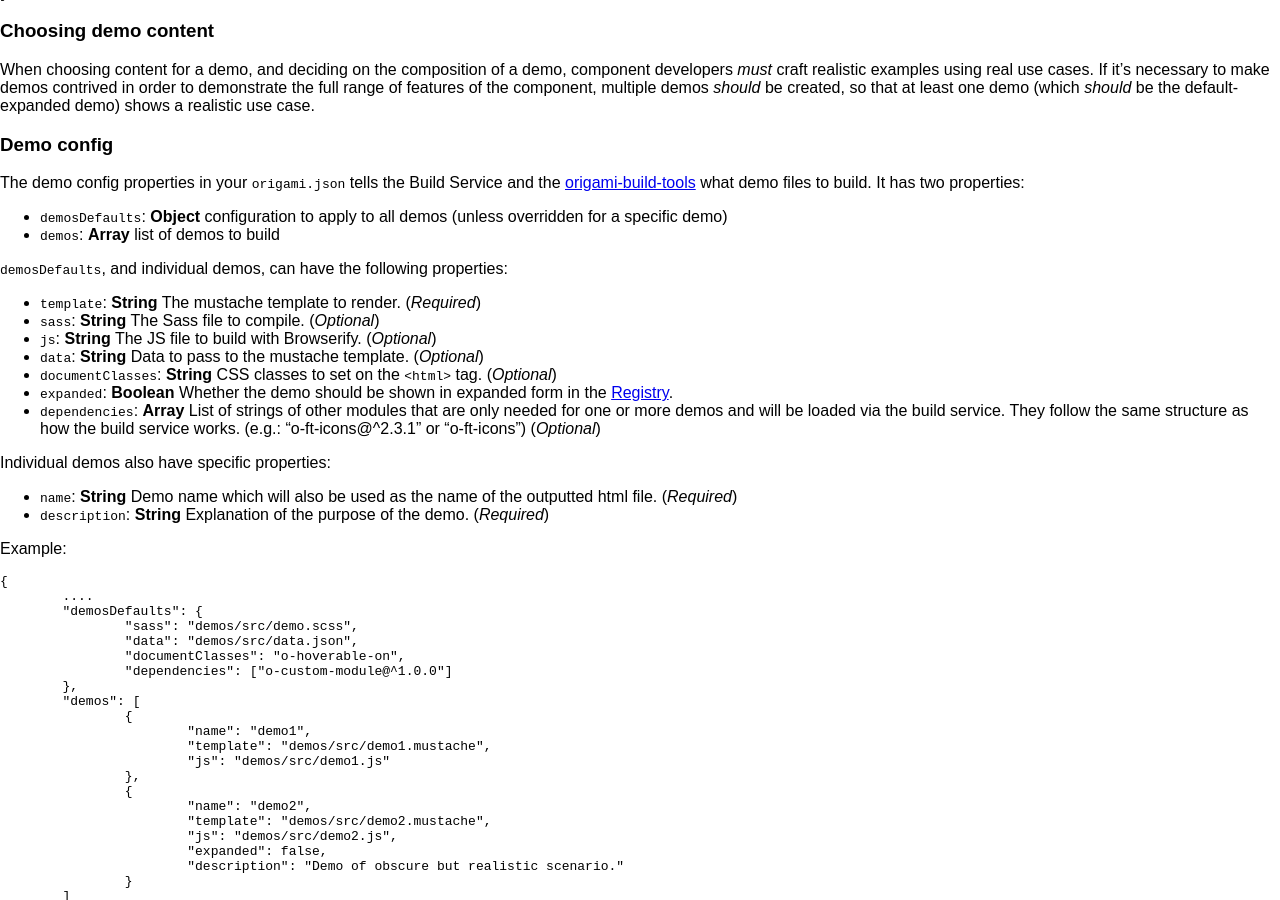
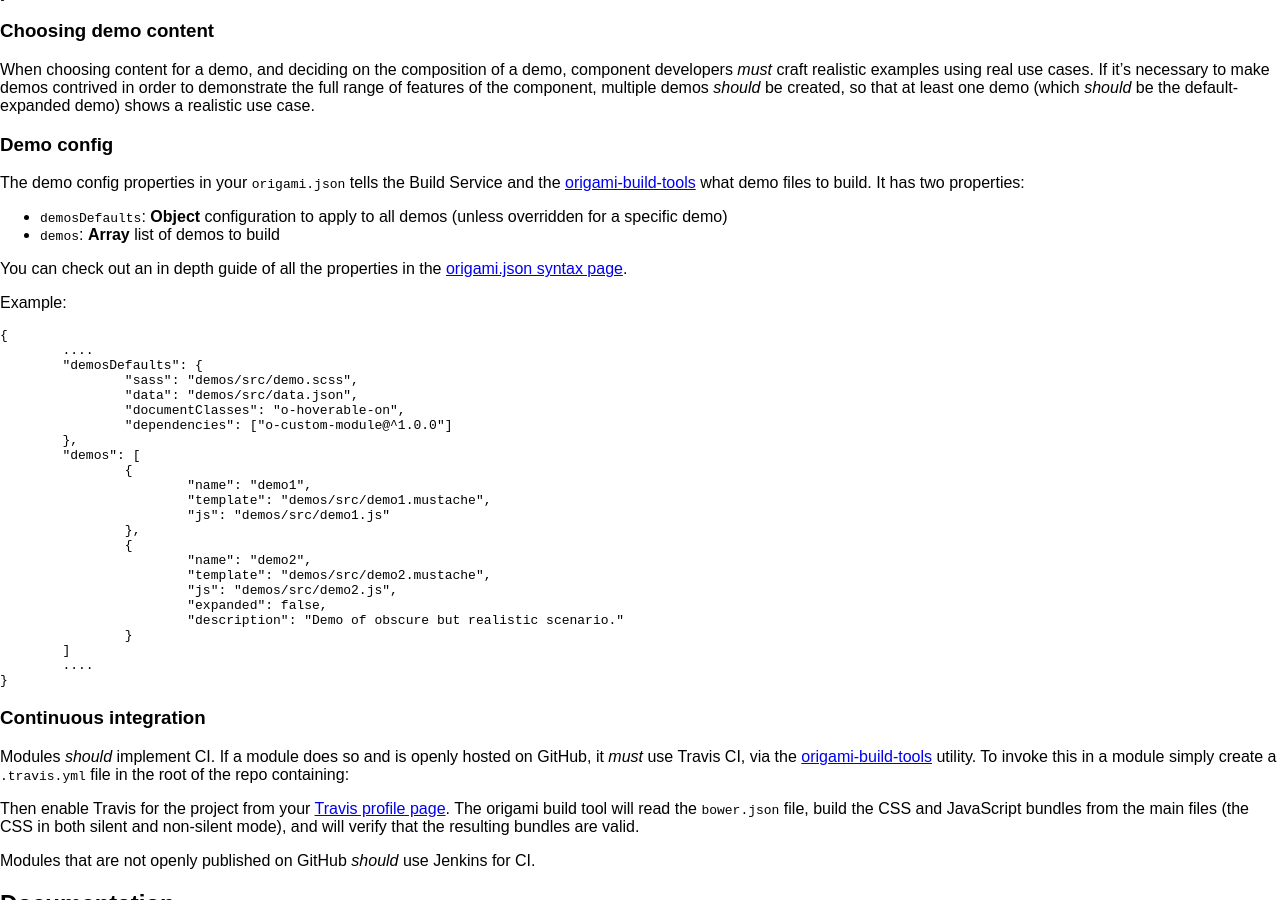
Before and after one commit to Financial-Times/ft-origami, a Jekyll site: the page built from docs/component-spec/modules.md, in a window 1280 px wide and 900 px high, scrolled down 5072 px. Built offline with Jekyll 4.4.1, drawn with Linux system fonts in a browser that asks for light colours; nearby versions of some CDN libraries; comment, search, counter and statistics services are not loaded; a style sheet for code colours, icons or effects is not loaded.

Commit message:
Moves config information to origami.json page

```diff
--- a/docs/component-spec/modules.md
+++ b/docs/component-spec/modules.md
@@ -256,20 +256,7 @@ The demo config properties in your `origami.json` tells the Build Service and th
 * `demosDefaults`: __Object__ configuration to apply to all demos (unless overridden for a specific demo)
 * `demos`: __Array__ list of demos to build
 
-`demosDefaults`, and individual demos, can have the following properties:
-
-* `template`: __String__ The mustache template to render. (_Required_)
-* `sass`: __String__ The Sass file to compile. (_Optional_)
-* `js`: __String__ The JS file to build with Browserify. (_Optional_)
-* `data`: __String__ Data to pass to the mustache template. (_Optional_)
-* `documentClasses`: __String__ CSS classes to set on the `<html>` tag. (_Optional_)
-* `expanded`: __Boolean__ Whether the demo should be shown in expanded form in the [Registry](registry.origami.ft.com).
-* `dependencies`: __Array__ List of strings of other modules that are only needed for one or more demos and will be loaded via the build service. They follow the same structure as how the build service works. (e.g.: "o-ft-icons@^2.3.1" or "o-ft-icons") (_Optional_)
-
-Individual demos also have specific properties:
-
-* `name`: __String__ Demo name which will also be used as the name of the outputted html file. (_Required_)
-* `description`: __String__ Explanation of the purpose of the demo. (_Required_)
+You can check out an in depth guide of all the properties in the [origami.json syntax page](http://origami.ft.com/docs/syntax/origamijson/#format).
 
 Example:
 
```
Also changed, not shown: docs/syntax/origamijson.md (+38 -2 lines).
